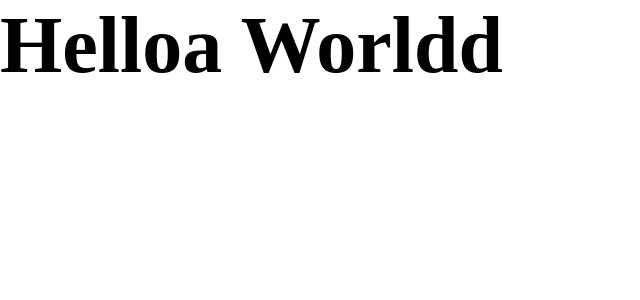
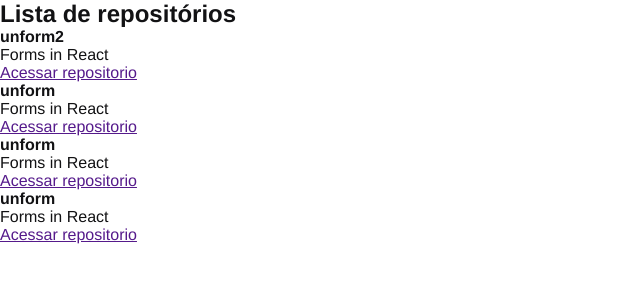
Before and after one commit to Forbrig/01-github-explorer, a React app: page / in a window 1280 px wide. Shown: the top 300 px of the page, without its empty margins (0-640 px from the left). Built offline with nearby package versions, Linux system fonts and the light colour scheme.

Commit message:
First component

```diff
--- a/src/App.jsx
+++ b/src/App.jsx
@@ -1,5 +1,6 @@
+import { RepositoryList } from './components/RepositoryList'
 import './styles/global.scss'
 
 export function App() {
-    return <h1>Helloa Worldd</h1>
+    return <RepositoryList />
 }
--- /dev/null
+++ b/src/components/RepositoryList.jsx
@@ -0,0 +1,46 @@
+const repositoryName = 'unform2'
+
+export function RepositoryList() {
+
+  return (
+    <section className="repository-list">
+      <h1>Lista de repositórios</h1>
+
+      <ul>
+        <li>
+          <strong>{repositoryName}</strong>
+          <p>Forms in React</p>
+
+          <a href="">Acessar repositorio</a>
+        </li>
+      </ul>
+
+      <ul>
+        <li>
+          <strong>unform</strong>
+          <p>Forms in React</p>
+
+          <a href="">Acessar repositorio</a>
+        </li>
+      </ul>
+
+      <ul>
+        <li>
+          <strong>unform</strong>
+          <p>Forms in React</p>
+
+          <a href="">Acessar repositorio</a>
+        </li>
+      </ul>
+
+      <ul>
+        <li>
+          <strong>unform</strong>
+          <p>Forms in React</p>
+
+          <a href="">Acessar repositorio</a>
+        </li>
+      </ul>
+    </section>
+  )
+}
--- a/src/styles/global.scss
+++ b/src/styles/global.scss
@@ -5,8 +5,6 @@
 }
 
 body {
-  font: Arial, Helvetica, sans-serif;
-  h1 {
-    font-size: 80px;
-  }
+  font: 16px 'Helvetica Neue', Arial, sans-serif;
+  color: #121214;
 }
```
